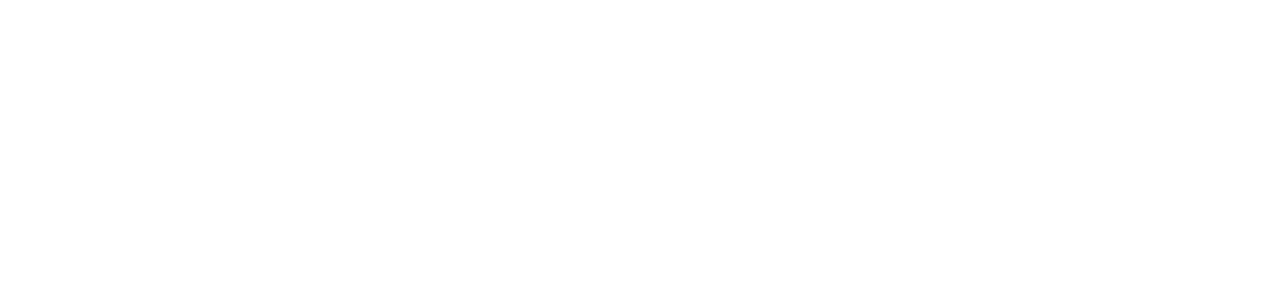
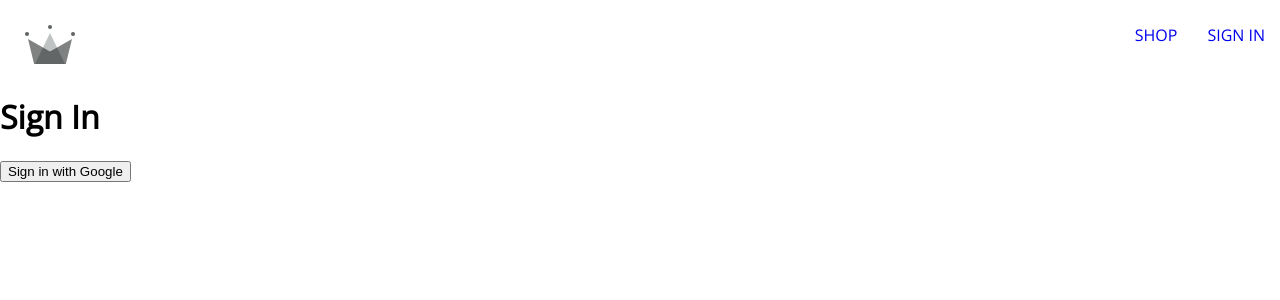
Before and after one commit to deXterbed/crwn-clothing, a React (Create React App) app: page /sign-in in a window 1280 px wide. Before the commit this address had no page. Shown: the top 300 px of the page. Built offline with nearby package versions, Linux system fonts and the light colour scheme; no server answers; a web font is replaced by a local one.

Commit message:
Add auth with firebase

```diff
--- a/package.json
+++ b/package.json
@@ -6,6 +6,7 @@
     "@testing-library/jest-dom": "^5.16.5",
     "@testing-library/react": "^13.4.0",
     "@testing-library/user-event": "^13.5.0",
+    "firebase": "^9.18.0",
     "react": "^18.2.0",
     "react-dom": "^18.2.0",
     "react-router-dom": "^6.9.0",
--- a/src/App.js
+++ b/src/App.js
@@ -2,6 +2,7 @@
 import Home from './routes/home';
 import { Routes, Route } from 'react-router-dom';
 import Shop from './routes/shop';
+import SignIn from './routes/sign-in';
 
 const App = () => {
   return (
@@ -9,6 +10,7 @@
       <Route path='/' element={<Navigation />}>
         <Route index element={<Home />} />
         <Route path='/shop' element={<Shop />} />
+        <Route path='/sign-in' element={<SignIn />} />
       </Route>
     </Routes>
   );
--- a/src/routes/navigation/index.jsx
+++ b/src/routes/navigation/index.jsx
@@ -10,7 +10,8 @@
           <CrwnLogo className='logo' />
         </Link>
         <div className='nav-links-container'>
-          <Link className='nav-link' to='/shop'>Shop</Link>
+          <Link className='nav-link' to='/shop'>SHOP</Link>
+          <Link className='nav-link' to='/sign-in'>SIGN IN</Link>
         </div>
       </div>
       <Outlet />
--- /dev/null
+++ b/src/routes/sign-in/index.jsx
@@ -0,0 +1,18 @@
+import { signInWithGooglePopup } from '../../utils/firebase/firebase';
+import './sign-in.scss';
+
+const SignIn = () => {
+  const logGoogleUser = async () => {
+    const response = await signInWithGooglePopup();
+    console.log(response);
+  };
+
+  return (
+    <div>
+      <h1>Sign In</h1>
+      <button onClick={logGoogleUser}>Sign in with Google</button>
+    </div>
+  );
+};
+
+export default SignIn;
--- /dev/null
+++ b/src/utils/firebase/firebase.js
@@ -0,0 +1,26 @@
+import { initializeApp } from 'firebase/app';
+import {
+  getAuth,
+  signInWithRedirect,
+  signInWithPopup,
+  GoogleAuthProvider,
+} from 'firebase/auth';
+
+const firebaseConfig = {
+  apiKey: process.env.REACT_APP_FIREBASE_API_KEY,
+  authDomain: process.env.REACT_APP_FIREBASE_AUTH_DOMAINE,
+  projectId: process.env.REACT_APP_FIREBASE_PROJECT_ID,
+  storageBucket: process.env.REACT_APP_FIREBASE_STORAGE_BUKET,
+  messagingSenderId: process.env.REACT_APP_FIREBASE_MESSAGING_SENDER_ID,
+  appId: process.env.REACT_APP_FIREBASE_APP_ID,
+};
+
+const app = initializeApp(firebaseConfig);
+const auth = getAuth(app);
+
+const provider = new GoogleAuthProvider();
+provider.setCustomParameters({ prompt: 'select_account' });
+
+const signInWithGooglePopup = () => signInWithPopup(auth, provider);
+
+export { auth, signInWithGooglePopup };
```
Also changed, not shown: src/routes/sign-in/sign-in.scss (added), 2 other files (tests, documents, lock files or other folders).
